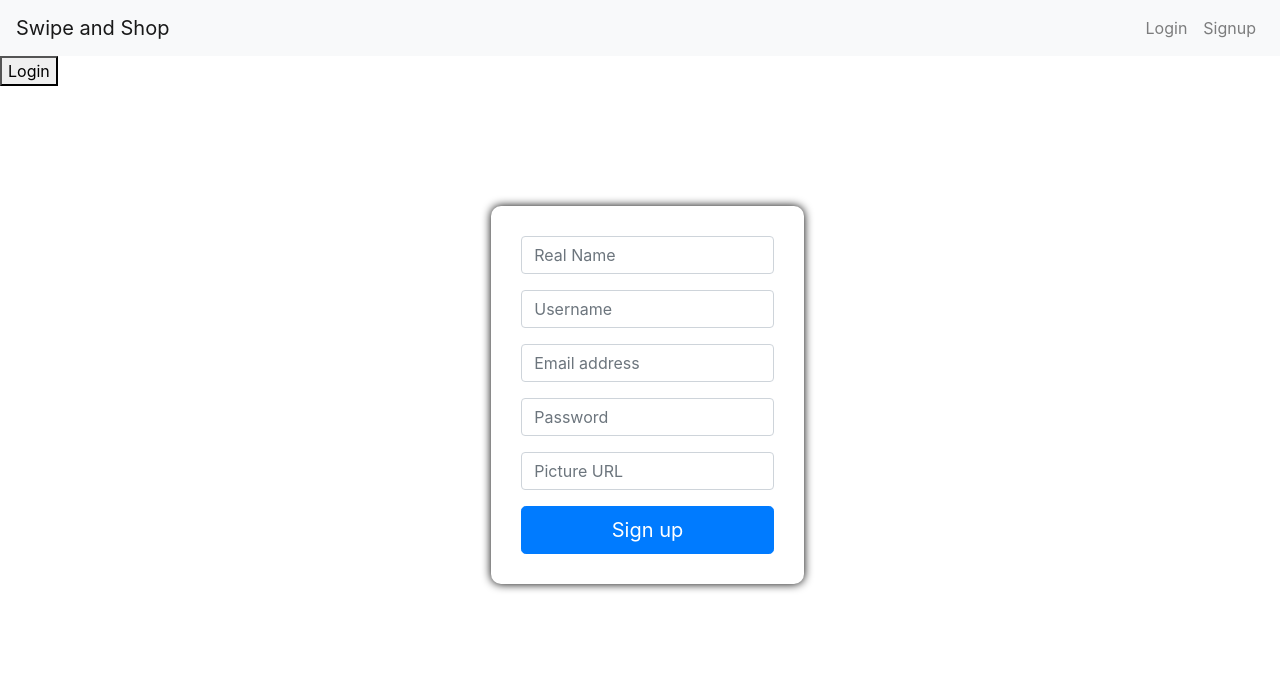
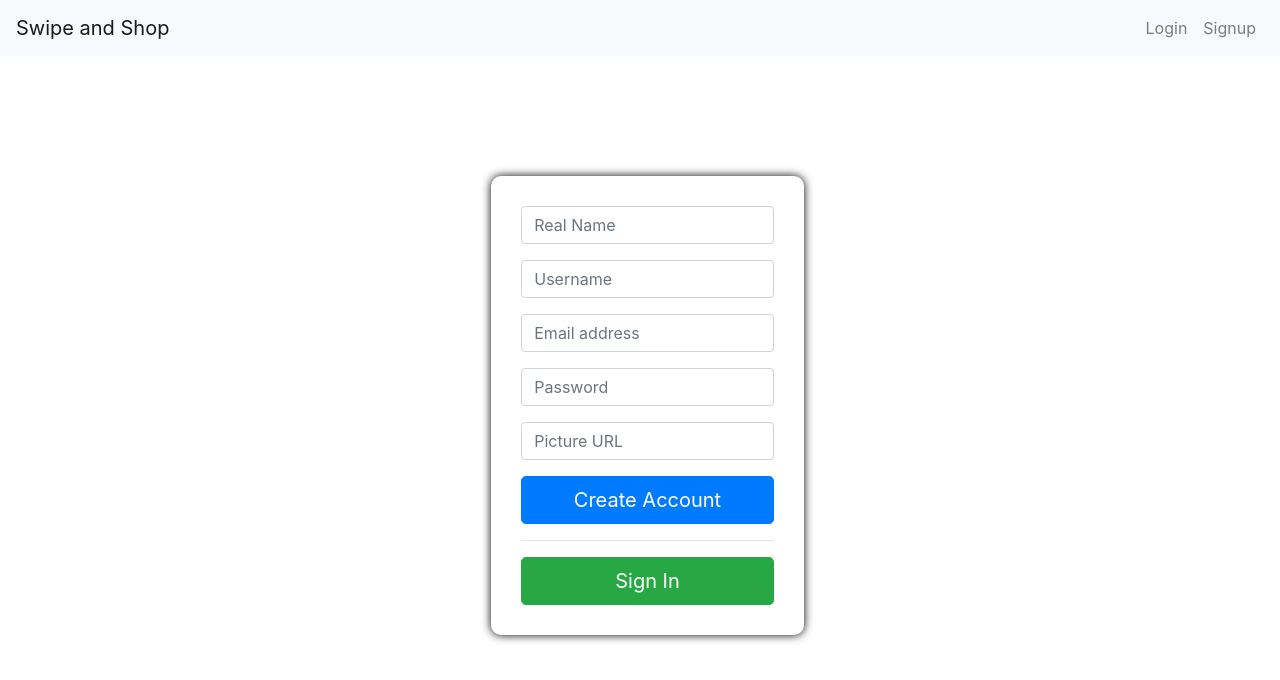
Before and after one commit to GarethWoodman/swipe_and_shop, a React (Create React App) app in the folder client/: page / in a window 1280 px wide. Both pictures are taken after typing "name@example.com", "Sample123" into the empty fields and a click on the button "Create New Account". Shown: the top 680 px of the page. Built offline with nearby package versions, Linux system fonts and the light colour scheme.

Commit message:
Moves Sign In button to middle sign up form

```diff
--- a/client/src/App.js
+++ b/client/src/App.js
@@ -63,9 +63,9 @@ class App extends Component {
           />
         )} */}
 
-        {this.state.currentPage === "Sign Up" && (
+        {/* {this.state.currentPage === "Sign Up" && (
           <Button id={"login"} value={"Login"} pageSetter={this.pageSetter} />
-        )}
+        )} */}
 
         {(this.state.currentPage === "Buy" ||
           this.state.currentPage === "Sell") && (
--- a/client/src/components/login.jsx
+++ b/client/src/components/login.jsx
@@ -87,7 +87,7 @@ class Login extends Component {
                 className="btn btn-lg btn-primary btn-block"
                 type="submit"
               >
-                Sign in
+                Sign In
               </button>
 
               <hr />
--- a/client/src/components/signUp.jsx
+++ b/client/src/components/signUp.jsx
@@ -3,7 +3,9 @@ import axios from "axios";
 import InputBox from "./inputBox.jsx";
 
 class SignUp extends Component {
-  state = {
+  constructor(props) {
+    super(props);
+    this.state = {
       email: "",
       password: "",
       username: "",
@@ -12,6 +14,7 @@ class SignUp extends Component {
       to_buy: [],
       to_sell: [],
     };
+  }
 
   myChangeHandler = (event) => {
     let attribute = event.target.id;
@@ -97,8 +100,20 @@ class SignUp extends Component {
                 className="btn btn-lg btn-primary btn-block"
                 type="submit"
               >
-                Sign up
+                Create Account
               </button>
+
+              <hr />
+              <button
+                id={"login"}
+                value={"Login"}
+                className="btn btn-lg btn-success btn-block"
+                onClick={() => this.props.pageSetter("Login")}
+              >
+                Sign In
+              </button>
+
+              {/* <Button id={"login"} value={"Login"} pageSetter={this.pageSetter} /> */}
             </form>
           </section>
         </section>
```
Lines whose indentation alone changed are shown as unchanged.
